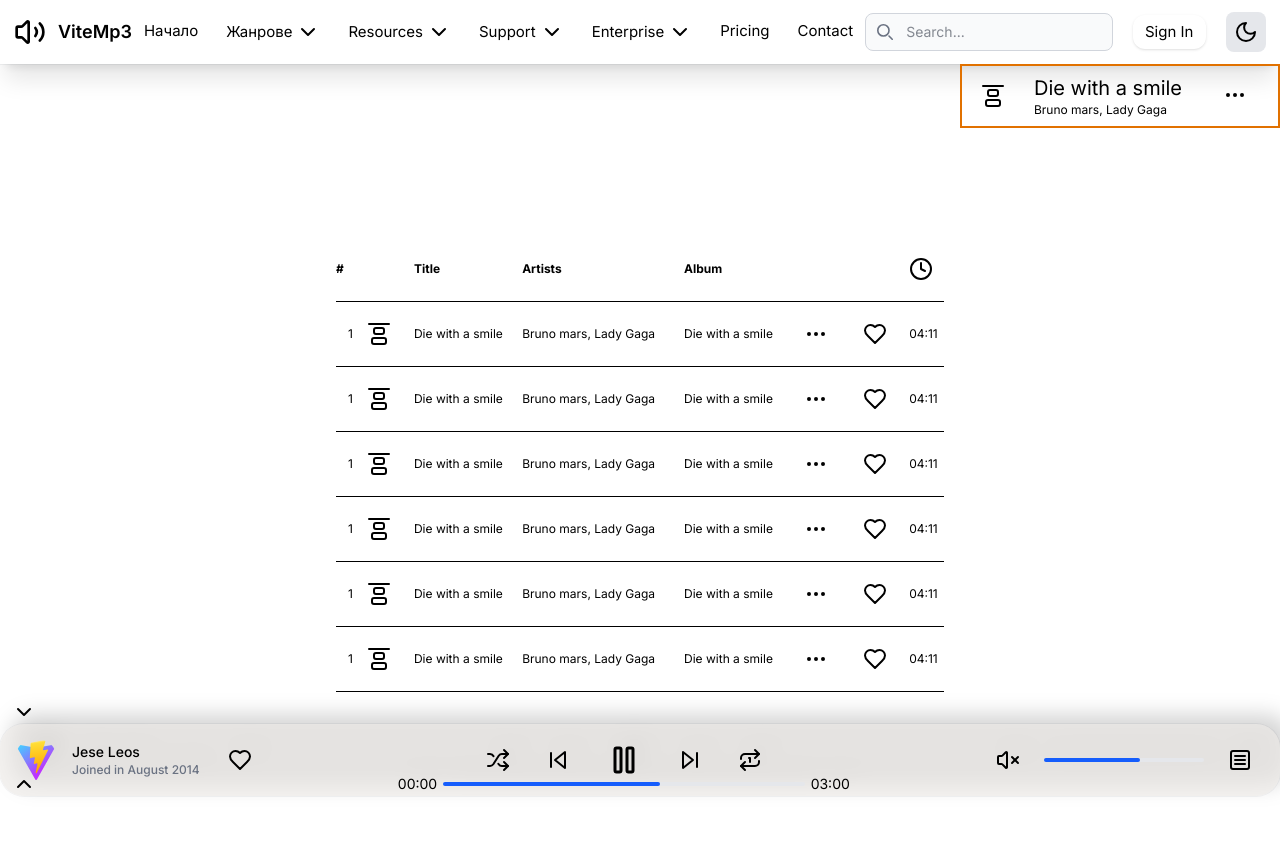
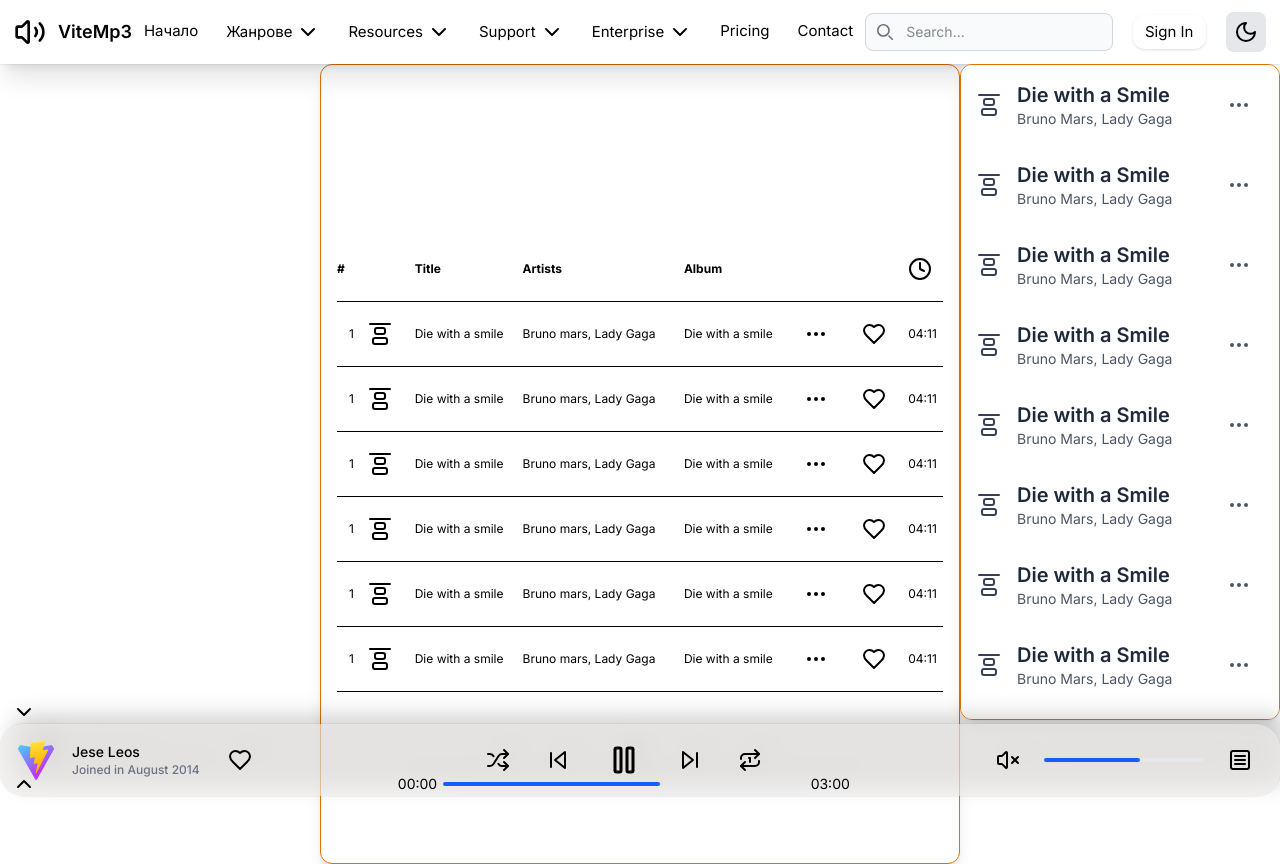
Before and after one commit to MDimidov/ViteMp3, a React (Vite) app: page / in a window 1280 px wide. Built offline with nearby package versions, Linux system fonts and the light colour scheme.

Commit message:
Update Playlist and Songs

```diff
--- a/src/App.jsx
+++ b/src/App.jsx
@@ -6,7 +6,7 @@
 import Hero from "./components/Hero/Hero";
 import Register from "./components/Register/Register";
 import Error404 from "./components/Errors/error404";
-import { Playlist } from "./components/Songs/Playlist";
+import { Playlist } from "./components/Songs/Playlist/Playlist";
 
 
 export default function App() {
--- a/src/components/Hero/Hero.jsx
+++ b/src/components/Hero/Hero.jsx
@@ -4,7 +4,7 @@
 
 export default function Hero() {
     return (
-        <div className="--drop-shadow-3xl-hero mb-40 bg-(--bg-light-hero) dark:bg-(--bg-dark-hero) w-1/2 h-screen m-auto flex -z-1 items-center justify-between px-2 sm:px-4 md:px-6 rounded-2xl">
+        <div className="--drop-shadow-3xl-hero mb-40 bg-(--bg-light-hero) dark:bg-(--bg-dark-hero) w-1/2 h-screen m-auto flex -z-1 items-center justify-between px-2 sm:px-4 md:px-6 rounded-xl shadow-lg border-amber-600 border">
             <Songs />
 
             {/* <Footer /> */}
--- a/src/components/Songs/Playlist.jsx
+++ /dev/null
@@ -1,24 +0,0 @@
-import { AlignVerticalJustifyStartIcon, EllipsisIcon } from "lucide-react";
-import { btnClass } from "../../utils/utils";
-
-export function Playlist() {
-
-    return (
-        <div className="absolute right-0 w-1/4 border-amber-600 border-2">
-            <div className="p-2 flex-center justify-around gap-2">
-                <div className="inline-block">
-                    <AlignVerticalJustifyStartIcon />
-                </div>
-                <div className="inline-block">
-                    <p className="text-xl text-black dark:text-white">Die with a smile</p>
-                    <p className="text-xs hover:underline cursor-pointer">Bruno mars, Lady Gaga</p>
-                </div>
-                <div className="">
-                    <button className={btnClass}>
-                        <EllipsisIcon />
-                    </button>
-                </div>
-            </div>
-        </div>
-    )
-}
--- /dev/null
+++ b/src/components/Songs/Playlist/Playlist.jsx
@@ -0,0 +1,31 @@
+import PlaylistItem from "./PlaylistItem";
+import styles from './PlaylistStyles.module.css'
+
+export function Playlist() {
+  return (
+    // <div className="absolute right-0 max-top-16 bottom-19 w-1/4 bg-white dark:bg-(--bg-dark-footer) rounded-xl shadow-lg border border-amber-600">
+    <div className={`absolute right-0 bottom-20 w-1/4 bg-white dark:bg-[var(--bg-dark-footer)] rounded-xl shadow-lg border border-amber-600 max-h-[calc(100vh-9rem)] overflow-x-hidden overflow-y-auto ${styles['playlist-scroll']}`}>
+      <PlaylistItem />
+      <PlaylistItem />
+      <PlaylistItem />
+      <PlaylistItem />
+      <PlaylistItem />
+      <PlaylistItem />
+      <PlaylistItem />
+      <PlaylistItem />
+      <PlaylistItem />
+      <PlaylistItem />
+      <PlaylistItem />
+      <PlaylistItem />
+      <PlaylistItem />
+      <PlaylistItem />
+      <PlaylistItem />
+      <PlaylistItem />
+      <PlaylistItem />
+      <PlaylistItem />
+      <PlaylistItem />
+      <PlaylistItem />
+      <PlaylistItem />
+    </div>
+  );
+}
--- /dev/null
+++ b/src/components/Songs/Playlist/PlaylistItem.jsx
@@ -0,0 +1,17 @@
+import { AlignVerticalJustifyStartIcon, EllipsisIcon } from "lucide-react";
+import { btnClass } from "../../../utils/utils";
+
+export default function PlaylistItem() {
+    return (
+        <div className="flex items-center justify-between p-4  transform transition hover:scale-102 group hover:bg-black/5 dark:hover:bg-white/5">
+        <AlignVerticalJustifyStartIcon className="text-2xl text-gray-700 dark:text-gray-300" />
+        <div className="flex-1 mx-4">
+          <p className="text-xl font-semibold text-gray-800 dark:text-white">Die with a Smile</p>
+          <p className="text-sm text-gray-600 hover:underline cursor-pointer">Bruno Mars, Lady Gaga</p>
+        </div>
+        <button className={btnClass + " text-gray-600 hover:text-gray-800 transition-colors"}>
+          <EllipsisIcon className="w-6 h-6" />
+        </button>
+      </div>
+    )
+}
--- /dev/null
+++ b/src/components/Songs/Playlist/PlaylistStyles.module.css
@@ -0,0 +1,50 @@
+:global(.playlist-scroll) {
+    scrollbar-width: 0; /* Firefox */
+  }
+
+  :global(.playlist-scroll)::-webkit-scrollbar {
+    width: 0px;
+    transition: width 0.3s ease;
+  }
+
+  :global(.playlist-scroll)::-webkit-scrollbar-track {
+    background: transparent;
+  }
+
+  :global(.playlist-scroll)::-webkit-scrollbar-thumb {
+    background-color: transparent;
+    border-radius: 4px;
+}
+
+/* Показване на scrollbar-а при hover */
+:global(.playlist-scroll):hover {
+    scrollbar-width: thin; /* Firefox */
+    background-color: rgba(107, 114, 128, 0.5);
+}
+
+:global(.playlist-scroll):hover::-webkit-scrollbar {
+    background-color: rgba(107, 114, 128, 0.5);
+    width: 8px;
+  }
+
+  ::-webkit-scrollbar {
+    width: 0;
+
+    background-color: transparent;
+  }
+
+  /* Track */
+  ::-webkit-scrollbar-track {
+    background: transparent;
+  }
+
+  /* Handle */
+  ::-webkit-scrollbar-thumb {
+    background: transparent;
+    border-radius: 4rem;
+  }
+
+  /* Handle on hover */
+  ::-webkit-scrollbar-thumb:hover {
+    background: #555;
+  }
--- a/src/components/Songs/SongItem.jsx
+++ b/src/components/Songs/SongItem.jsx
@@ -6,7 +6,7 @@
 } from "lucide-react";
 import { btnClass } from "../../utils/utils";
 
-const trClass = "border-y group hover:bg-black/5 dark:hover:bg-white/5";
+const trClass = "border-y group hover:bg-black/5 dark:hover:bg-white/5 transform transition hover:scale-102 group";
 const tdClass = "py-4";
 export default function SongItem() {
 
--- a/src/components/Songs/Songs.jsx
+++ b/src/components/Songs/Songs.jsx
@@ -4,7 +4,7 @@
 export default function Songs() {
     return (
         <div className="w-full flex justify-items-start">
-            <table className="w-full text-xs text-left">
+            <table className="w-full text-xs text-left ">
                 <thead className="text-xs">
                     <tr className="py-7 ">
                         <th className="py-6">#</th>
--- a/src/index.css
+++ b/src/index.css
@@ -53,7 +53,7 @@
   --drop-shadow-3xl-hero: 0 35px 35px rgba(0, 0, 0, 0.25);
 
   /* Footer */
-  --bg-dark-footer: #18181a8a;
+  --bg-dark-footer: #1e29398a;  /* #18181a8a; */
   --bg-light-footer: rgba(236, 233, 230, 0.638);
   --drop-shadow-3xl-footer: 10px -10px 10px rgba(0, 0, 0, 0.25);
 }
```
